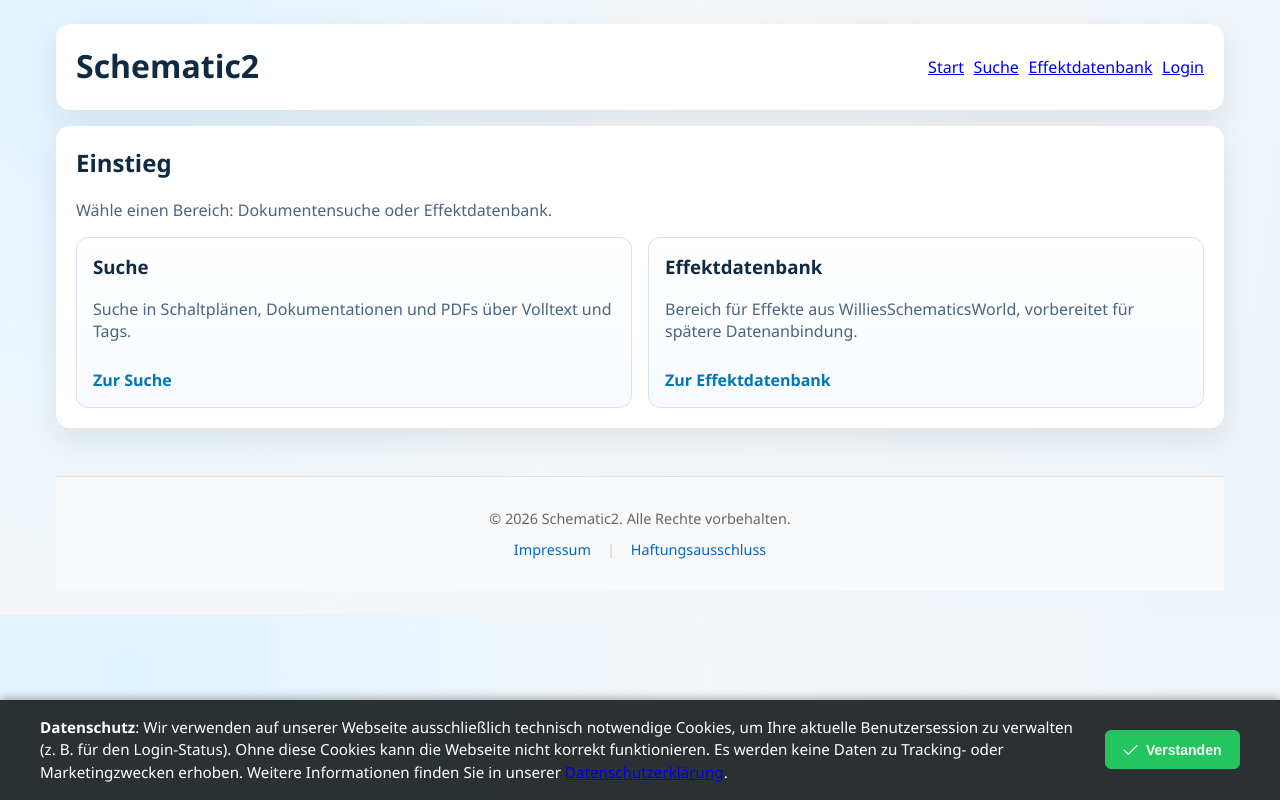
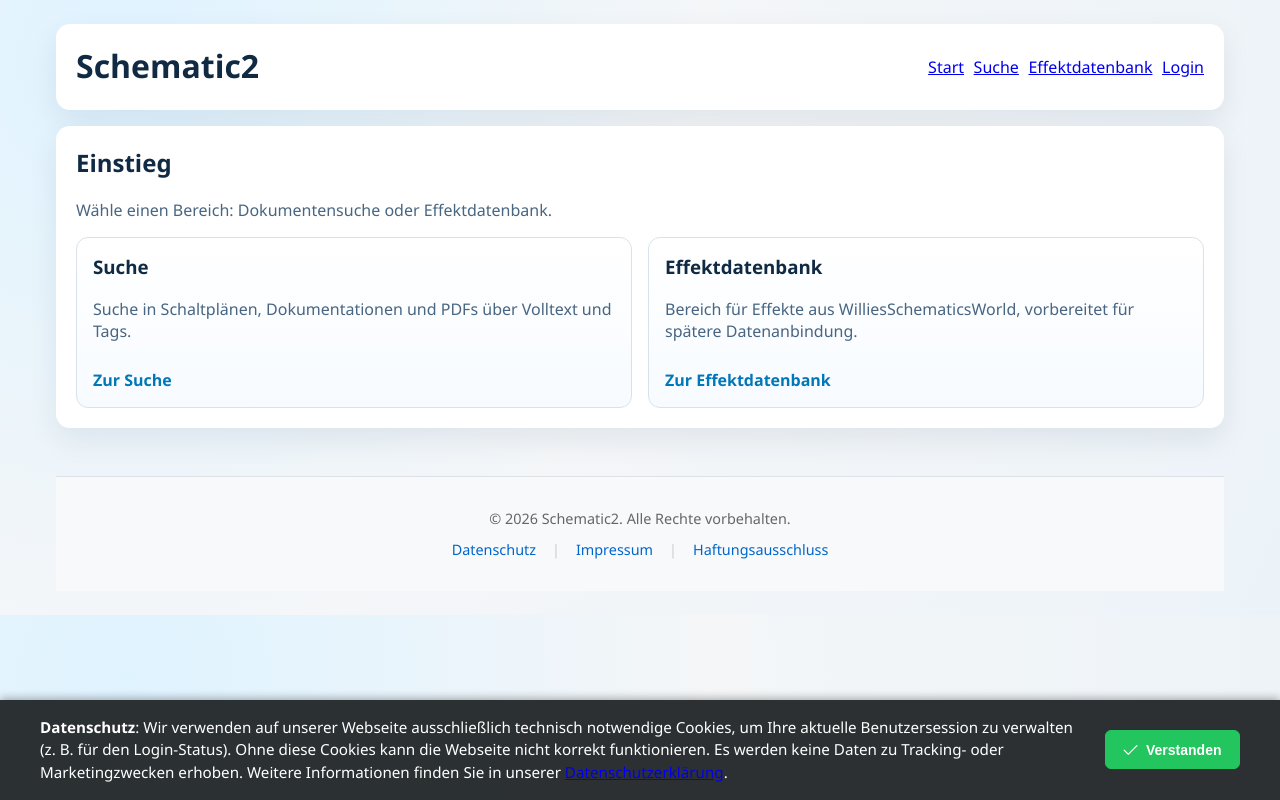
Before and after one commit to willie68/schematics2, a Vue app in the folder frontend/: page / in a window 1280 px wide. Built offline with nearby package versions, Linux system fonts and the light colour scheme; a web font is replaced by a local one.

Commit message:
Feature: Datenschutz-Link im Footer hinzugefügt

```diff
--- a/frontend/src/components/AppFooter.vue
+++ b/frontend/src/components/AppFooter.vue
@@ -3,6 +3,10 @@
     <div class="footer-content">
       <p>&copy; 2026 Schematic2. Alle Rechte vorbehalten.</p>
       <div class="footer-links">
+        <a href="/datenschutz" rel="noopener noreferrer">
+          Datenschutz
+        </a>
+        <span class="separator">|</span>
         <a href="https://wkla.no-ip.biz/willie/pages/impressum.php" target="_blank" rel="noopener noreferrer">
           Impressum
         </a>
```
